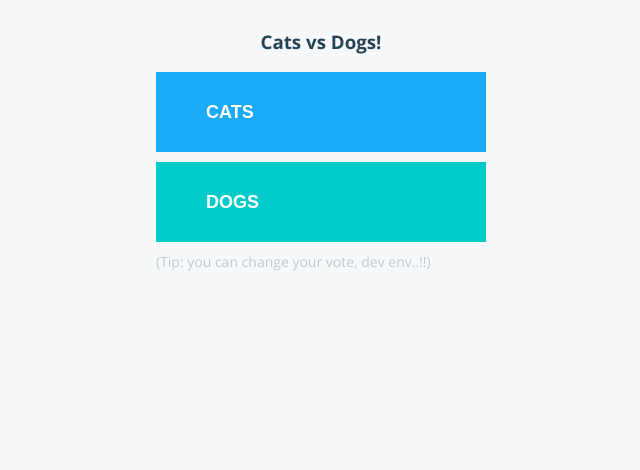
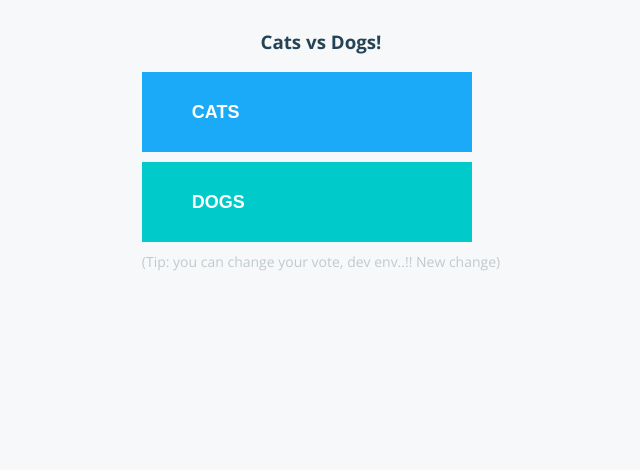
Before and after one commit to CuelogicTech/vote, a Flask app: page / in a window 1280 px wide. Shown: the top 470 px of the page, without its empty margins (319-959 px from the left). Run offline with Flask 2, Linux system fonts and the light colour scheme; some libraries are stand-ins or nearby versions.

Commit message:
Update index.html

```diff
--- a/templates/index.html
+++ b/templates/index.html
@@ -19,7 +19,7 @@
           <button id="b" type="submit" name="vote" class="b" value="b">{{option_b}}</button>
         </form>
         <div id="tip">
-          (Tip: you can change your vote, dev env..!!)
+          (Tip: you can change your vote, dev env..!! New change)
         </div>
         <div id="hostname">
           Processed by container ID {{hostname}}
```
